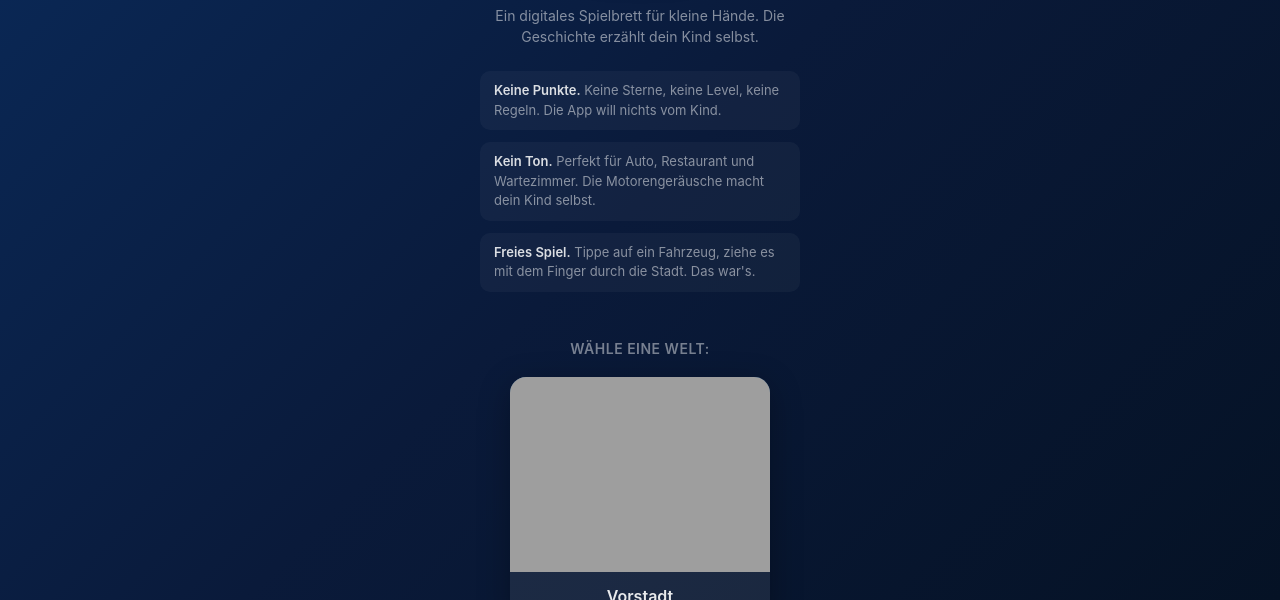
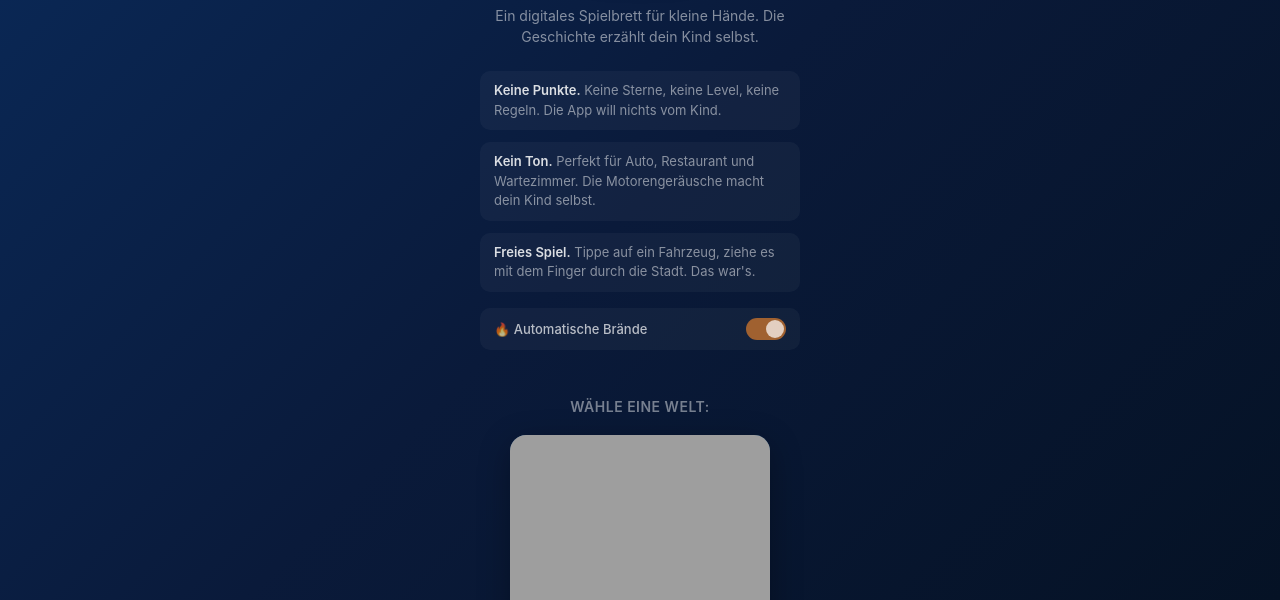
Before and after one commit to harryherbig/taschenspielplatz, a plain HTML site: page index.html in a window 1280 px wide. Shown: the part 200-800 px from the top of the page. Drawn offline with Linux system fonts and the light colour scheme.

Commit message:
add auto-fire toggle and manual fire button
Add start screen toggle to enable/disable automatic fires (persisted
via localStorage). Add manual fire button (🔥) next to the day/night
toggle for triggering fires on demand.

Co-Authored-By: Claude Opus 4.6 <noreply@anthropic.com>

```diff
--- a/index.html
+++ b/index.html
@@ -84,6 +84,47 @@ html, body {
 .philosophy-label {
   color: rgba(255,255,255,0.85);
   font-weight: 600;
+}
+
+#start-settings {
+  width: 100%;
+  margin-top: 16px;
+}
+.setting-toggle {
+  display: flex; align-items: center; justify-content: space-between;
+  padding: 10px 14px;
+  border-radius: 10px;
+  background: rgba(255,255,255,0.04);
+  cursor: pointer;
+  user-select: none;
+  -webkit-user-select: none;
+}
+.setting-label {
+  font-size: 13px;
+  color: rgba(255,255,255,0.7);
+  font-weight: 500;
+}
+.setting-switch {
+  width: 40px; height: 22px;
+  border-radius: 11px;
+  background: rgba(255,255,255,0.15);
+  position: relative;
+  transition: background 0.2s;
+  flex-shrink: 0;
+}
+.setting-toggle.active .setting-switch {
+  background: rgba(255,140,40,0.6);
+}
+.setting-knob {
+  position: absolute;
+  top: 2px; left: 2px;
+  width: 18px; height: 18px;
+  border-radius: 9px;
+  background: rgba(255,255,255,0.7);
+  transition: left 0.2s;
+}
+.setting-toggle.active .setting-knob {
+  left: 20px;
 }
 
 #start-divider {
@@ -210,6 +251,10 @@ html, body {
   position: absolute;
   top: 12px; right: 12px;
 }
+#btn-fire {
+  position: absolute;
+  top: 12px; right: 72px;
+}
 
 @supports (padding-top: env(safe-area-inset-top)) {
   #start-screen { padding-top: calc(40px + env(safe-area-inset-top)); padding-bottom: calc(40px + env(safe-area-inset-bottom)); }
@@ -232,6 +277,12 @@ html, body {
       <div class="philosophy-item"><span class="philosophy-label">Kein Ton.</span> Perfekt für Auto, Restaurant und Wartezimmer. Die Motorengeräusche macht dein Kind selbst.</div>
       <div class="philosophy-item"><span class="philosophy-label">Freies Spiel.</span> Tippe auf ein Fahrzeug, ziehe es mit dem Finger durch die Stadt. Das war's.</div>
     </div>
+    <div id="start-settings">
+      <div class="setting-toggle" id="toggle-autofires">
+        <span class="setting-label">&#x1F525; Automatische Brände</span>
+        <span class="setting-switch"><span class="setting-knob"></span></span>
+      </div>
+    </div>
   </div>
   <div id="start-divider"></div>
   <div id="start-choose">Wähle eine Welt:</div>
@@ -245,6 +296,7 @@ html, body {
   <div id="game-ui">
     <div id="app-title-small">Taschenspielplatz</div>
     <button class="ui-btn" id="btn-back" aria-label="Zurück">&#x2190;</button>
+    <button class="ui-btn" id="btn-fire" aria-label="Feuer">&#x1F525;</button>
     <button class="ui-btn" id="btn-daynight" aria-label="Tag/Nacht">&#x2600;</button>
   </div>
 </div>
@@ -446,6 +498,7 @@ var currentScreen = 'start';
 var gameState = {
   panX: 0, panY: 0, scale: 1,
   isNight: false,
+  autoFires: true,
   activeVehicleId: null,
   cameraFollowing: false,
   pulseTime: 0,
@@ -1388,7 +1441,7 @@ function updateFireSystem(dt) {
   if (fireState.active) {
     updateFireParticles(dt);
     updateFireExtinguishing(dt);
-  } else {
+  } else if (gameState.autoFires) {
     fireState.cooldownTimer -= dt;
     if (fireState.cooldownTimer <= 0) {
       startFire();
@@ -2113,6 +2166,13 @@ function setupUI() {
     applyNightMode();
     savePackState(currentPack);
   });
+
+  document.getElementById('btn-fire').addEventListener('click', function(e) {
+    e.stopPropagation();
+    if (!fireState.active && buildings.length > 0) {
+      startFire();
+    }
+  });
 }
 
 function applyNightMode() {
@@ -2174,6 +2234,16 @@ function buildStartScreen() {
       list.appendChild(card);
     })(ASSET_PACKS[i]);
   }
+
+  // Auto-fires toggle
+  var toggle = document.getElementById('toggle-autofires');
+  if (gameState.autoFires) toggle.classList.add('active');
+  else toggle.classList.remove('active');
+  toggle.addEventListener('click', function() {
+    gameState.autoFires = !gameState.autoFires;
+    toggle.classList.toggle('active');
+    saveAutoFiresSetting();
+  });
 }
 
 function startPack(pack) {
@@ -2245,9 +2315,23 @@ function gameLoop(timestamp) {
 // INIT
 // ============================================================
 
+function loadAutoFiresSetting() {
+  try {
+    var val = localStorage.getItem('taschenspielplatz_autoFires');
+    if (val != null) gameState.autoFires = val === 'true';
+  } catch(e) {}
+}
+
+function saveAutoFiresSetting() {
+  try {
+    localStorage.setItem('taschenspielplatz_autoFires', gameState.autoFires ? 'true' : 'false');
+  } catch(e) {}
+}
+
 function init() {
   migrateV5Storage();
   migrateV6Storage();
+  loadAutoFiresSetting();
   buildStartScreen();
   setupInput();
   setupUI();
```
